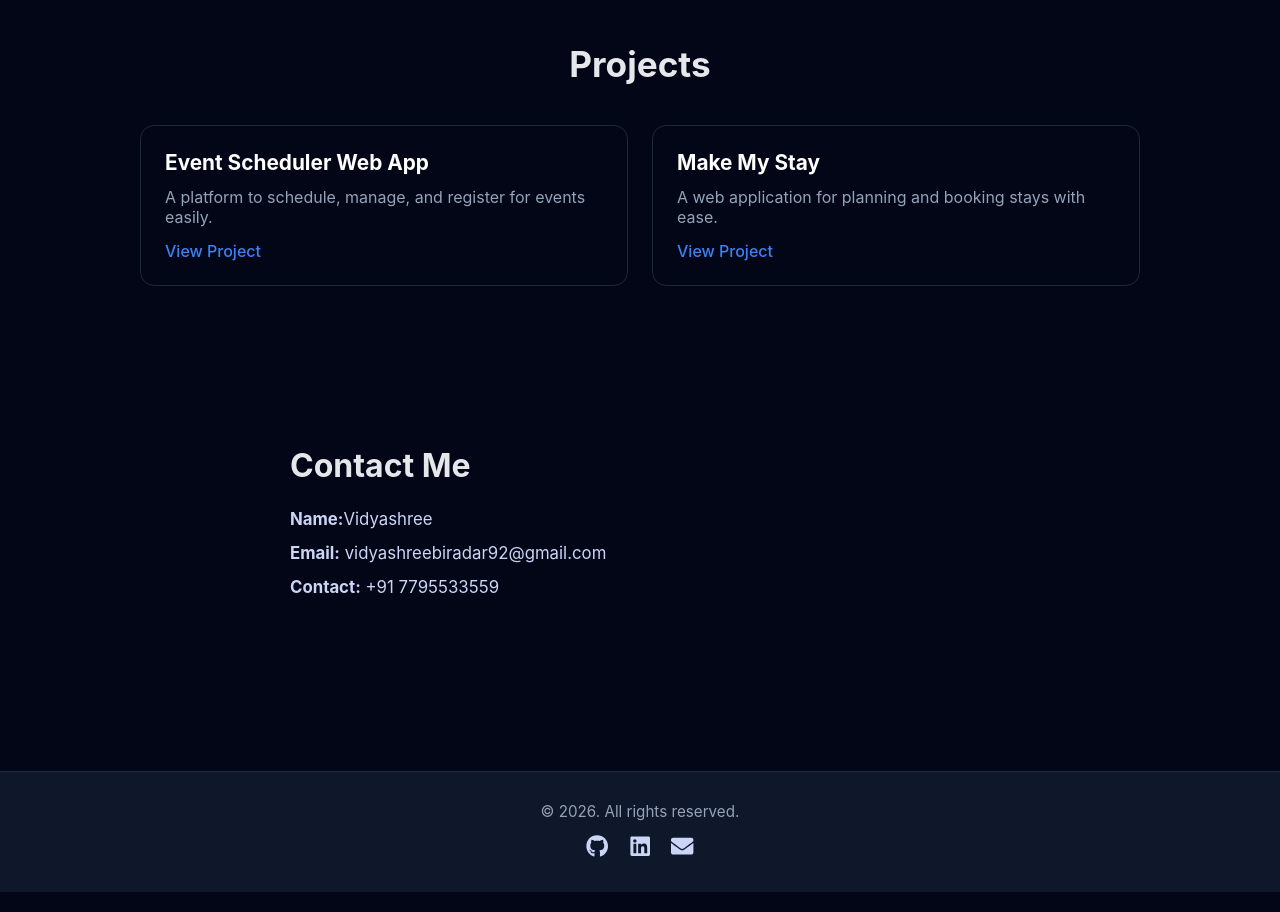
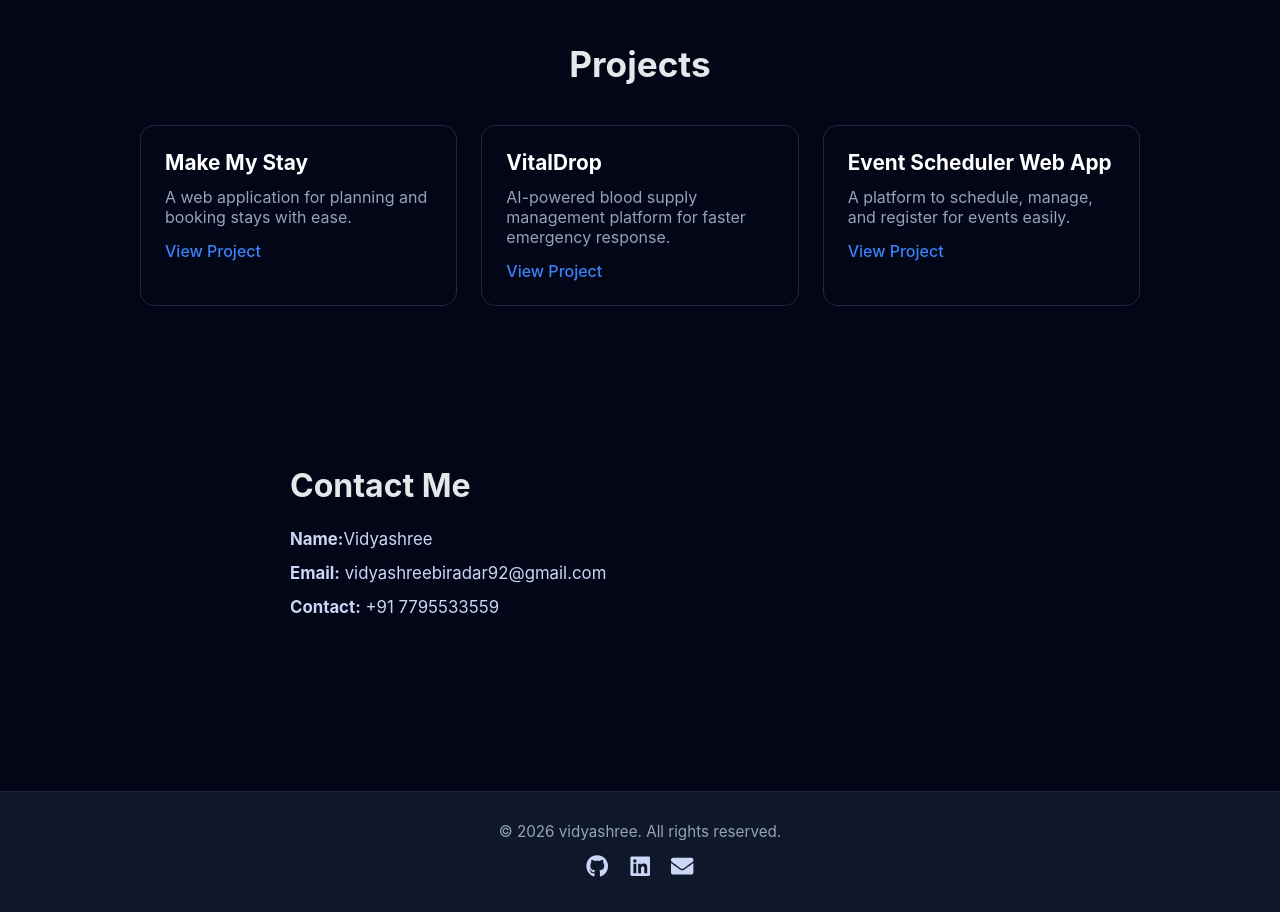
Before and after one commit to vidyashree-sys/Portfolio, a React (Vite) app in the folder my_portfolio/: page / in a window 1280 px wide. Shown: the part 980-1892 px from the top of the page. Built offline with nearby package versions, Linux system fonts and the light colour scheme.

Commit message:
modified footer and added project

```diff
--- a/my_portfolio/src/components/Footer.jsx
+++ b/my_portfolio/src/components/Footer.jsx
@@ -4,7 +4,7 @@ export default function Footer() {
   return (
     <footer className="footer">
       <div className="footer-container">
-        <p>© 2026. All rights reserved.</p>
+        <p>© 2026 vidyashree. All rights reserved.</p>
 
         <div className="footer-socials">
           <a href="https://github.com/vidyashree-sys" target="_blank" rel="noreferrer">
--- a/my_portfolio/src/components/Projects.jsx
+++ b/my_portfolio/src/components/Projects.jsx
@@ -1,15 +1,24 @@
 export default function Projects() {
   const projects = [
+    {
+      name: "Make My Stay",
+      description: "A web application for planning and booking stays with ease.",
+      link: " https://make-my-stay.onrender.com"
+    },
+
+    {
+      name: "VitalDrop",
+      description: "AI-powered blood supply management platform for faster emergency response.",
+      link: " https://vitaldrop-83nr.onrender.com"
+    },
+
     {
       name: "Event Scheduler Web App",
       description: "A platform to schedule, manage, and register for events easily.",
       link: "https://github.com/vidyashree-sys/event-management-platform"
     },
-    {
-      name: "Make My Stay",
-      description: "A web application for planning and booking stays with ease.",
-      link: " https://make-my-stay.onrender.com"
-    },
+
+
   ];
 
   return (
```
